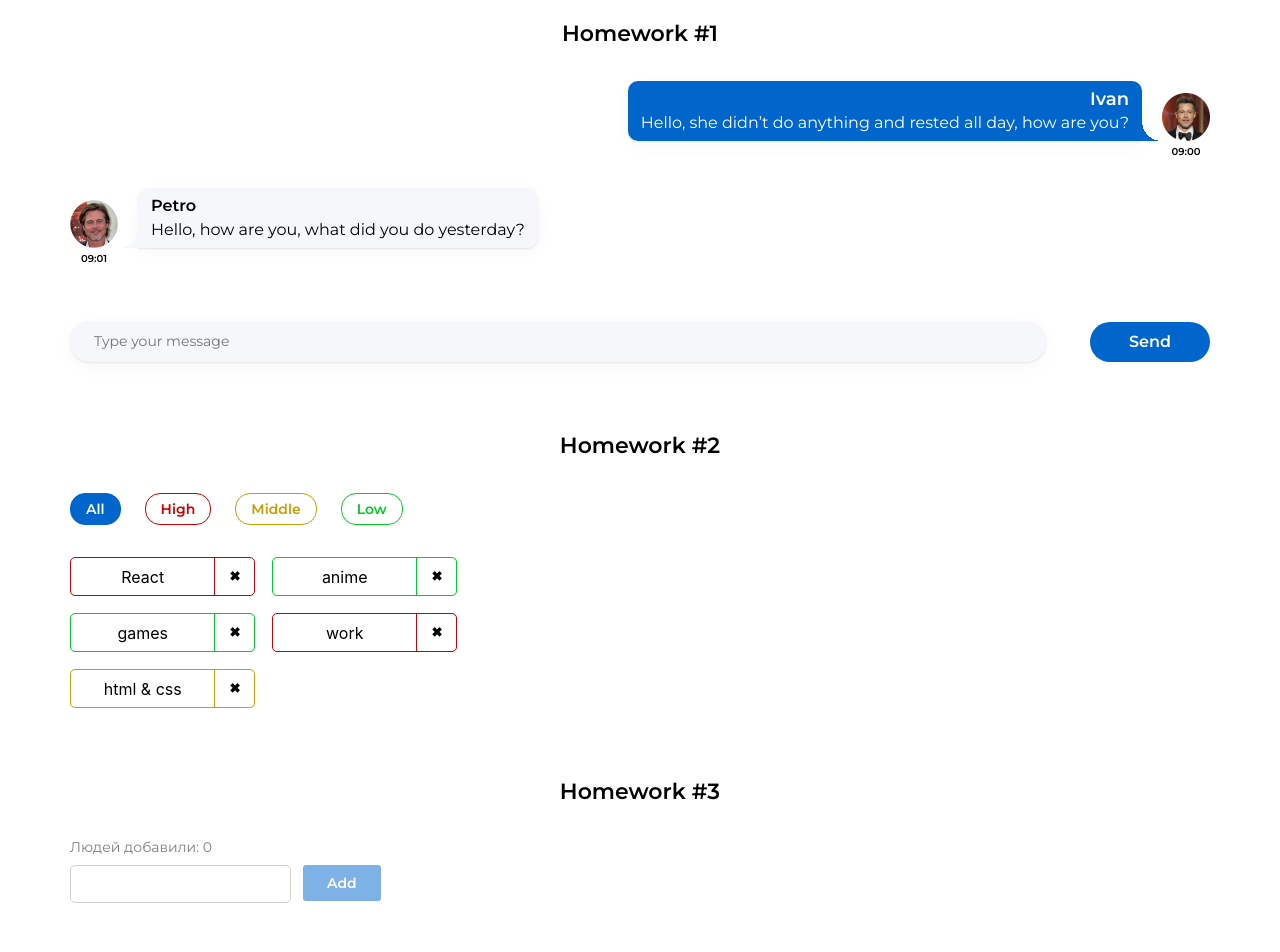
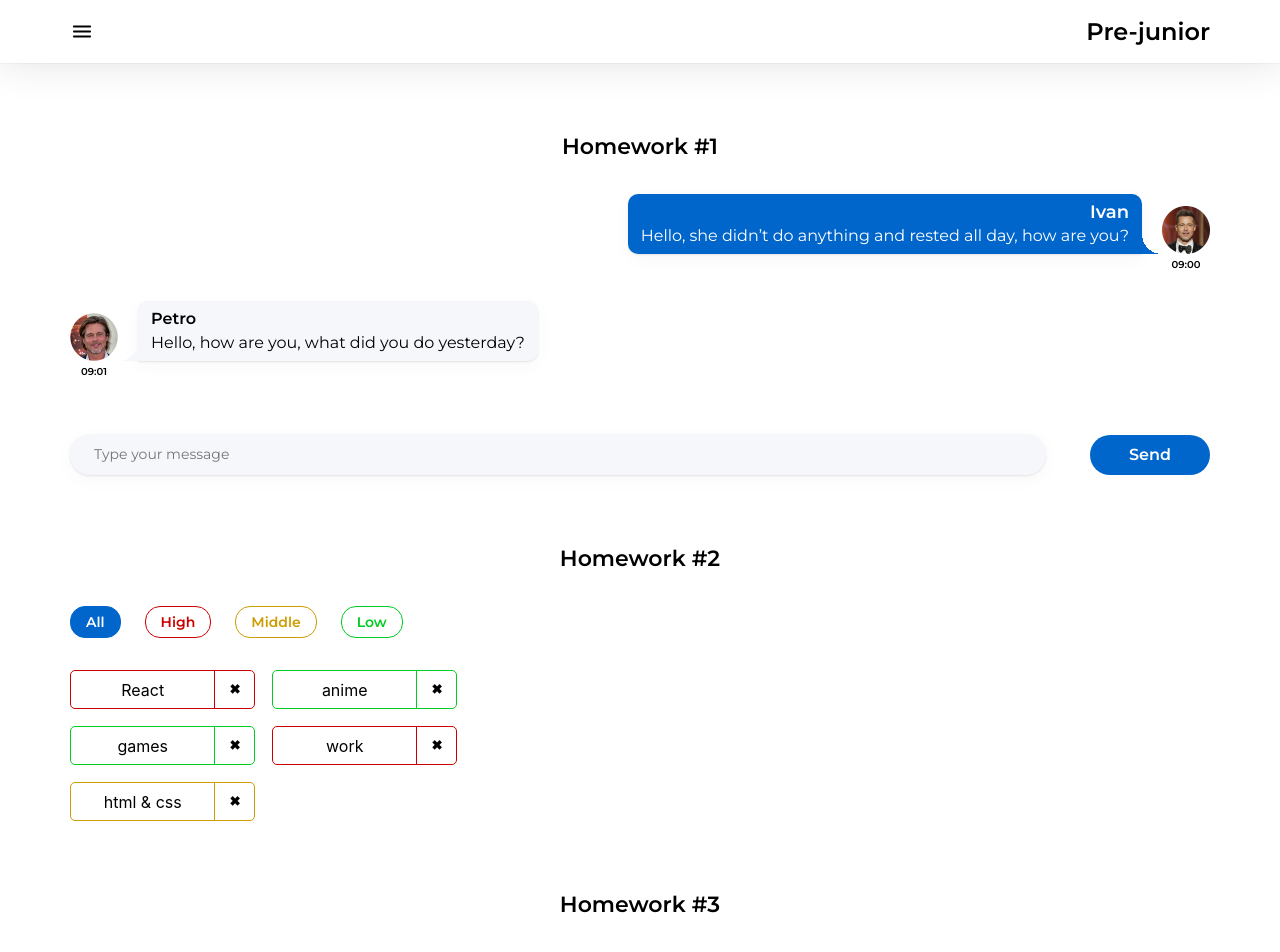
Before and after one commit to vovkahorror/react-autochecked-tasks, a React (Create React App) app: page /#/pre-junior in a window 1280 px wide. Shown: the top 952 px of the page. Built offline with nearby package versions, Linux system fonts and the light colour scheme.

Commit message:
completed the fifth task

```diff
--- a/src/s1-main/App.module.css
+++ b/src/s1-main/App.module.css
@@ -1,11 +1,7 @@
 @import url('https://fonts.googleapis.com/css2?family=Montserrat:ital,wght@0,100;0,200;0,300;0,400;0,500;0,600;0,700;0,800;0,900;1,100;1,200;1,300;1,400;1,500;1,600;1,700;1,800;1,900&display=swap');
 
 .App {
-  display: flex;
-  flex-direction: column;
-  gap: 70px;
   --header_height: 60px;
-  padding: 20px 70px;
 }
 
 .hw {
@@ -28,3 +24,8 @@
   flex-direction: column;
   gap: 30px;
 }
+
+.componentWrapper {
+  margin-top: 70px;
+  padding: 0 70px;
+}
--- a/src/s1-main/App.tsx
+++ b/src/s1-main/App.tsx
@@ -4,18 +4,19 @@ import HW1 from '../s2-homeworks/hw01/HW1';
 import HW2 from '../s2-homeworks/hw02/HW2';
 import HW3 from "../s2-homeworks/hw03/HW3";
 import HW4 from '../s2-homeworks/hw04/HW4';
+import HW5 from '../s2-homeworks/hw05/HW5';
 
 function App() {
     return (
         <div className={s.App}>
-            <HW1/>
+            {/*<HW1/>*/}
             {/*раскомментировать по ходу выполнения*/}
-            <HW2/>
-            <HW3/>
-            <HW4/>
+            {/*<HW2/>*/}
+            {/*<HW3/>*/}
+            {/*<HW4/>*/}
 
             {/*при выполнении дз 5 и более - закомментировать здесь дз 1-4, так как они есть внутри дз 5*/}
-            {/*<HW5/>*/}
+            <HW5/>
         </div>
     );
 }
--- a/src/s2-homeworks/hw01/HW1.tsx
+++ b/src/s2-homeworks/hw01/HW1.tsx
@@ -56,7 +56,7 @@ export const friendMessage0: MessageType = {
 
 const HW1 = () => {
     return (
-        <div id={'hw1'}>
+        <div id={'hw1'} className={s2.componentWrapper}>
             <div className={s2.hwTitle}>Homework #1</div>
             <div className={s2.hw}>
                 {/*проверка отображения (не менять)*/}
--- a/src/s2-homeworks/hw02/HW2.tsx
+++ b/src/s2-homeworks/hw02/HW2.tsx
@@ -51,7 +51,7 @@ function HW2() {
     const deleteAffairCallback = (_id: number) => setAffairs(deleteAffair(affairs, _id));
 
     return (
-        <div id={'hw2'}>
+        <div id={'hw2'} className={s2.componentWrapper}>
             <div className={s2.hwTitle}>Homework #2</div>
             <div className={s2.hw}>
                 <Affairs
--- a/src/s2-homeworks/hw03/HW3.tsx
+++ b/src/s2-homeworks/hw03/HW3.tsx
@@ -39,7 +39,7 @@ const HW3 = () => {
     };
 
     return (
-        <div id={'hw3'}>
+        <div id={'hw3'} className={s2.componentWrapper}>
             <div className={s2.hwTitle}>Homework #3</div>
             {/*для автоматической проверки дз (не менять)*/}
 
--- a/src/s2-homeworks/hw04/HW4.tsx
+++ b/src/s2-homeworks/hw04/HW4.tsx
@@ -1,6 +1,6 @@
-import React from 'react'
-import s2 from '../../s1-main/App.module.css'
-import Stand from './Stand'
+import React from 'react';
+import s2 from '../../s1-main/App.module.css';
+import Stand from './Stand';
 
 /*
 * 1 - понять (и простить) SuperInputText
@@ -11,14 +11,14 @@ import Stand from './Stand'
 
 const HW4 = () => {
     return (
-        <div id={'hw4'}>
+        <div id={'hw4'} className={s2.componentWrapper}>
             <div className={s2.hwTitle}>Homework #4</div>
             {/*демонстрация возможностей компонент:*/}
             <div className={s2.hw}>
-                <Stand />
+                <Stand/>
             </div>
         </div>
-    )
-}
+    );
+};
 
-export default HW4
+export default HW4;
--- a/src/s2-homeworks/hw05/Pages.tsx
+++ b/src/s2-homeworks/hw05/Pages.tsx
@@ -1,15 +1,15 @@
-import React from 'react'
-import { Routes, Route, Navigate } from 'react-router-dom'
-import Error404 from './pages/Error404'
-import PreJunior from './pages/PreJunior'
-import Junior from './pages/Junior'
-import JuniorPlus from './pages/JuniorPlus'
+import React from 'react';
+import {Routes, Route, Navigate} from 'react-router-dom';
+import Error404 from './pages/Error404';
+import PreJunior from './pages/PreJunior';
+import Junior from './pages/Junior';
+import JuniorPlus from './pages/JuniorPlus';
 
 export const PATH = {
     PRE_JUNIOR: '/pre-junior',
     JUNIOR: '/junior',
-    JUNIOR_PLUS: '/junior-plus',
-}
+    JUNIOR_PLUS: '/juniorPlus',
+};
 
 function Pages() {
     return (
@@ -18,18 +18,18 @@ function Pages() {
             <Routes>
                 {/*роутинг будут писать студенты*/}
                 {/*в начале мы попадаем на страницу '/' и переходим сразу на страницу /pre-junior*/}
-                {/*<Route ...*/}
+                <Route path={'/'} element={<Navigate to={PATH.PRE_JUNIOR}/>}/>
 
                 {/*роуты для /pre-junior, /junior, /junior-plus*/}
-                {/*<Route ...*/}
-                {/*<Route ...*/}
-                {/*<Route ...*/}
+                <Route path={PATH.PRE_JUNIOR} element={<PreJunior/>}/>
+                <Route path={PATH.JUNIOR} element={<Junior/>}/>
+                <Route path={PATH.JUNIOR_PLUS} element={<JuniorPlus/>}/>
 
                 {/*роут для несуществующей страницы должен отрисовать <Error404 />*/}
-                {/*<Route ...*/}
+                <Route path={'/*'} element={<Error404/>}/>
             </Routes>
         </div>
-    )
+    );
 }
 
-export default Pages
+export default Pages;
--- a/src/s2-homeworks/hw05/header/Header.module.css
+++ b/src/s2-homeworks/hw05/header/Header.module.css
@@ -1,8 +1,19 @@
 .burgerMenuIcon {
+  cursor: pointer;
 }
 
 .header {
+  display: flex;
+  justify-content: space-between;
+  padding: 17px 70px;
+  box-shadow: 0 0 40px rgba(29, 33, 38, 0.13), 0 0 2px rgba(29, 33, 38, 0.1);
 }
 
 .header h1 {
+  font-family: 'Montserrat', sans-serif;
+  font-style: normal;
+  font-weight: 600;
+  font-size: 24px;
+  line-height: 29px;
+  color: #000000;
 }
--- a/src/s2-homeworks/hw05/sidebar/Sidebar.module.css
+++ b/src/s2-homeworks/hw05/sidebar/Sidebar.module.css
@@ -1,24 +1,59 @@
 .sidebar {
+  position: fixed;
+  left: -25%;
+  z-index: 3;
+  width: 25%;
+  height: 100%;
+  padding: 63px 70px;
+  background: #FFFFFF;
+  transition: 0.3s;
 }
 
 .sidebar.open {
+  left: 0;
 }
 
 .background {
+  position: fixed;
+  z-index: 2;
+  width: 100%;
+  height: 100%;
+  background: #000000;
+  opacity: 0.3;
 }
 
 .nav {
+  display: flex;
+  flex-direction: column;
+  gap: 45px;
 }
 
 .nav a {
+  font-family: 'Montserrat', sans-serif;
+  font-style: normal;
+  font-weight: 600;
+  font-size: 22px;
+  line-height: 27px;
+  text-decoration: none;
+  color: #000000;
 }
 
 .nav a:hover {
+  color: #58ACFF;
 }
 
 .nav a.active {
+  text-decoration: underline;
+  color: #0059B2;
 }
+
 .close {
+  position: absolute;
+  top: 16px;
+  right: 24px;
+  background: none;
+  border: none;
+  cursor: pointer;
 }
 
 .close img {
--- a/src/s2-homeworks/hw05/sidebar/Sidebar.tsx
+++ b/src/s2-homeworks/hw05/sidebar/Sidebar.tsx
@@ -1,8 +1,8 @@
-import React, {FC} from 'react'
-import {NavLink} from 'react-router-dom'
-import s from './Sidebar.module.css'
-import {PATH} from '../Pages'
-import closeIcon from './closeOutline.svg'
+import React, {FC} from 'react';
+import {NavLink} from 'react-router-dom';
+import s from './Sidebar.module.css';
+import {PATH} from '../Pages';
+import closeIcon from './closeOutline.svg';
 
 type PropsType = {
     open: boolean
@@ -11,7 +11,10 @@ type PropsType = {
 
 export const Sidebar: FC<PropsType> = ({open, handleClose}) => {
     const sidebarClass = s.sidebar
-        + (open ? ' ' + s.open : '')
+        + (open ? ' ' + s.open : '');
+
+    const navLinkClass = (navData: { isActive: boolean; isPending: boolean; }) => navData.isActive ? s.active : s.nav;
+
     return (
         <>
             {/*затемнение справа от открытого меню*/}
@@ -31,7 +34,7 @@ export const Sidebar: FC<PropsType> = ({open, handleClose}) => {
                         id={'hw5-pre-junior-link'}
                         to={PATH.PRE_JUNIOR}
                         onClick={handleClose}
-                        // className={...} // делает студент
+                        className={navLinkClass} // делает студент
                     >
                         Pre-junior
                     </NavLink>
@@ -39,7 +42,7 @@ export const Sidebar: FC<PropsType> = ({open, handleClose}) => {
                         id={'hw5-junior-link'}
                         to={PATH.JUNIOR}
                         onClick={handleClose}
-                        // className={...} // делает студент
+                        className={navLinkClass} // делает студент
                     >
                         Junior
                     </NavLink>
@@ -47,12 +50,12 @@ export const Sidebar: FC<PropsType> = ({open, handleClose}) => {
                         id={'hw5-junior-plus-link'}
                         to={PATH.JUNIOR_PLUS}
                         onClick={handleClose}
-                        // className={...} // делает студент
+                        className={navLinkClass} // делает студент
                     >
                         Junior Plus
                     </NavLink>
                 </nav>
             </aside>
         </>
-    )
-}
+    );
+};
```
